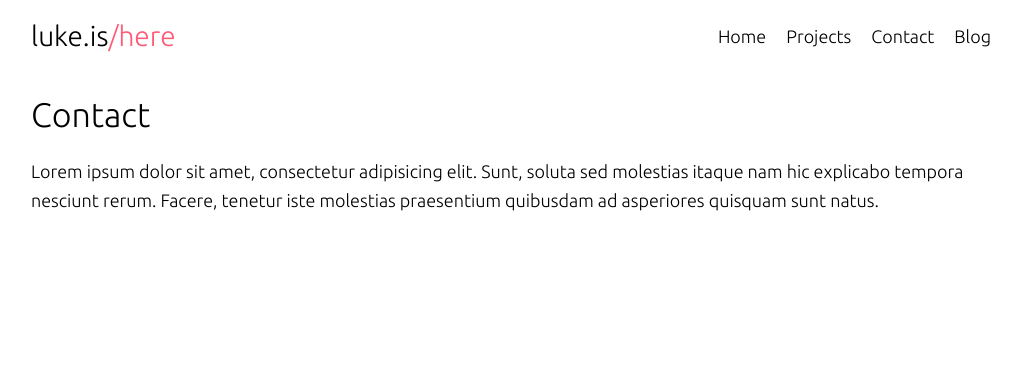
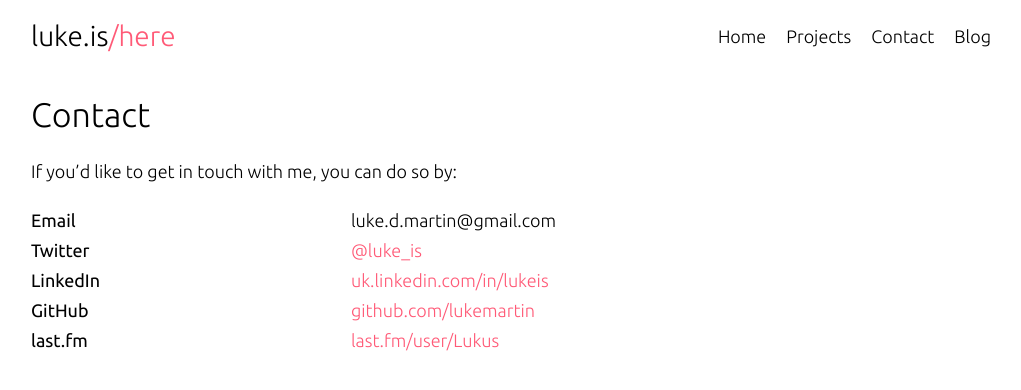
Before and after one commit to lukemartin/old_luke_is, a Jekyll site: the page built from here.md, in a window 1280 px wide. Shown: the top 390 px of the page, without its empty margins (129-1150 px from the left). Built offline with Jekyll 4.4.1, drawn with Linux system fonts in a browser that asks for light colours.

Commit message:
Added contact details

```diff
--- a/here.md
+++ b/here.md
@@ -7,4 +7,17 @@ crumb: /here
 
 # Contact
 
-Lorem ipsum dolor sit amet, consectetur adipisicing elit. Sunt, soluta sed molestias itaque nam hic explicabo tempora nesciunt rerum. Facere, tenetur iste molestias praesentium quibusdam ad asperiores quisquam sunt natus.
+If you'd like to get in touch with me, you can do so by:
+
+<dl>
+	<dt>Email</dt>
+	<dd>&#108;&#117;&#107;&#101;&#046;&#100;&#046;&#109;&#097;&#114;&#116;&#105;&#110;&#064;&#103;&#109;&#097;&#105;&#108;&#046;&#099;&#111;&#109;</dd>
+	<dt>Twitter</dt>
+	<dd><a href="http://twitter.com/luke_is">@luke_is</a></dd>
+	<dt>LinkedIn</dt>
+	<dd><a href="http://uk.linkedin.com/in/lukeis/">uk.linkedin.com/in/lukeis</a></dd>
+	<dt>GitHub</dt>
+	<dd><a href="http://github.com/lukemartin">github.com/lukemartin</a></dd>
+	<dt>last.fm</dt>
+	<dd><a href="http://last.fm/user/Lukus">last.fm/user/Lukus</a></dd>
+</dl>
```
